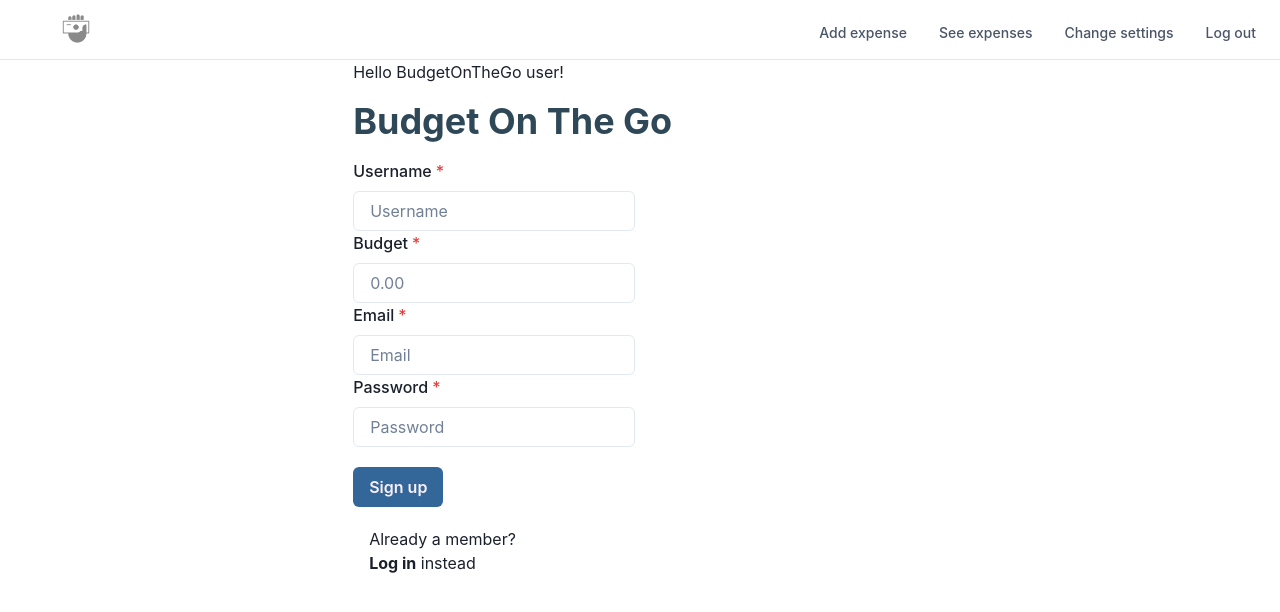
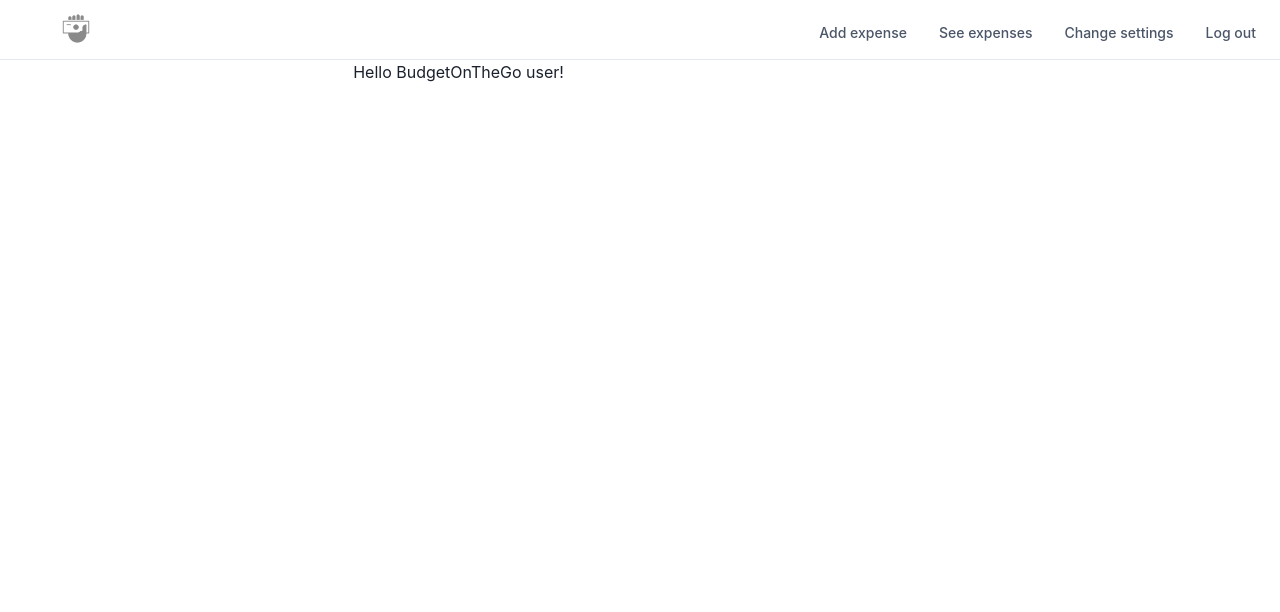
Before and after one commit to tlcoles/BudgetOnTheGo, a React (Create React App) app in the folder client/: page / in a window 1280 px wide. Shown: the top 612 px of the page. Built offline with nearby package versions, Linux system fonts and the light colour scheme.

Commit message:
Changing SignUp to Signup

```diff
--- a/client/src/App.js
+++ b/client/src/App.js
@@ -11,7 +11,6 @@ const App = () => {
       <Navbar />
       <Container>
         <Home name="BudgetOnTheGo user" />
-        <SignUpPage />
       </Container>
     </ChakraProvider>
   );
--- a/client/src/pages/Signup.js
+++ b/client/src/pages/Signup.js
@@ -4,13 +4,13 @@ import HeadingH1Component from "../components/Heading";
 import InputField from "../components/InputField";
 import { Container } from "@chakra-ui/react";
 
-const SignUpPage = () => {
+const SignupPage = () => {
   const [username, setUsername] = React.useState("");
   const [password, setPassword] = React.useState("");
   const [budget, setBudget] = React.useState("");
   const [email, setEmail] = React.useState("");
 
-  const SignUp = () => {
+  const Signup = () => {
     console.log(username, budget, email, password);
     // in here we're not gonna clg the values bu actually make request to the api to log us in
   };
@@ -46,7 +46,7 @@ const SignUpPage = () => {
         placeholder={"Password"}
         setValue={setPassword}
       />
-      <GeneralButton buttonTitle={"Sign up"} handleClick={SignUp} />
+      <GeneralButton buttonTitle={"Sign up"} handleClick={Signup} />
       <Container>Already a member?</Container>
       <Container>
         <b>Log in</b> instead
@@ -55,4 +55,4 @@ const SignUpPage = () => {
   );
 };
 
-export default SignUpPage;
+export default SignupPage;
```
